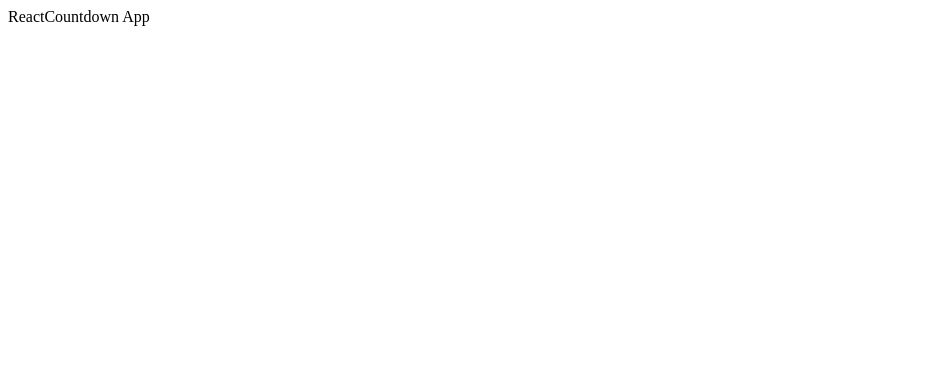
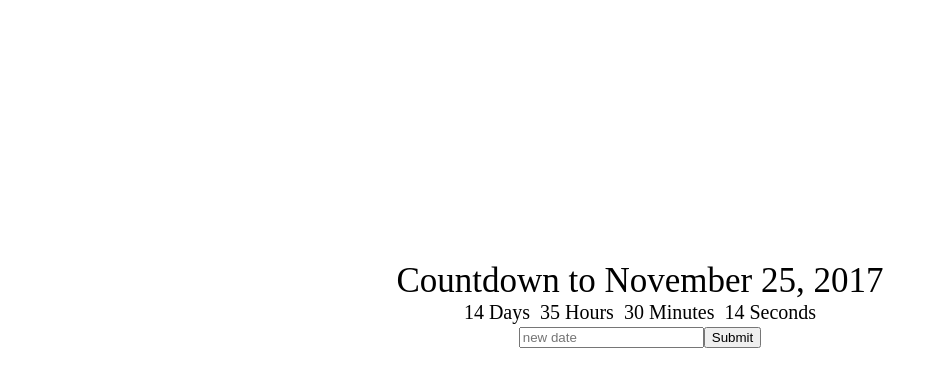
Before and after one commit to nikshepsvn/ReactCountdown, a React (Create React App) app in the folder reactcountdown/: page / in a window 1280 px wide. Shown: the top 386 px of the page, without its empty margins (0-937 px from the left). Built offline with nearby package versions, Linux system fonts and the light colour scheme.

Commit message:
added function to change state

```diff
--- /dev/null
+++ b/reactcountdown/App.css
@@ -0,0 +1,5 @@
+.App {
+  text-align: center;
+  font-size: 35px;
+  padding:20%;
+}
--- /dev/null
+++ b/reactcountdown/src/App.css
@@ -0,0 +1,14 @@
+.App {
+  text-align: center;
+  font-size: 20px;
+  padding:20%;
+}
+
+.App-title{
+  font-size:35px;
+}
+
+.clockDays, .clockHours, .clockMinutes, .clockSeconds {
+  display:inline;
+  padding:5px;
+}
--- a/reactcountdown/src/App.jsx
+++ b/reactcountdown/src/App.jsx
@@ -1,9 +1,33 @@
 import React, {Component} from 'react';
+import './App.css';
 
 class App extends Component {
+  constructor(props){
+    super(props);
+    this.state = {
+      deadline: "November 25, 2017"
+    }
+  }
+
+  changeDeadline(){
+    this.setState({deadline: "October 25. 2017"})
+  }
+
   render(){
     return(
-      <div>ReactCountdown App</div>
+      <div className = "App">
+        <div className = "App-title"> Countdown to {this.state.deadline}</div>
+        <div>
+          <div className = "clockDays">14 Days</div>
+          <div className = "clockHours">35 Hours</div>
+          <div className = "clockMinutes">30 Minutes</div>
+          <div className = "clockSeconds">14 Seconds</div>
+        </div>
+        <div>
+          <input placeholder = "new date" />
+          <button onClick = {() => {this.changeDeadline()}}> Submit </button>
+        </div>
+      </div>
     )
   }
 }
```
